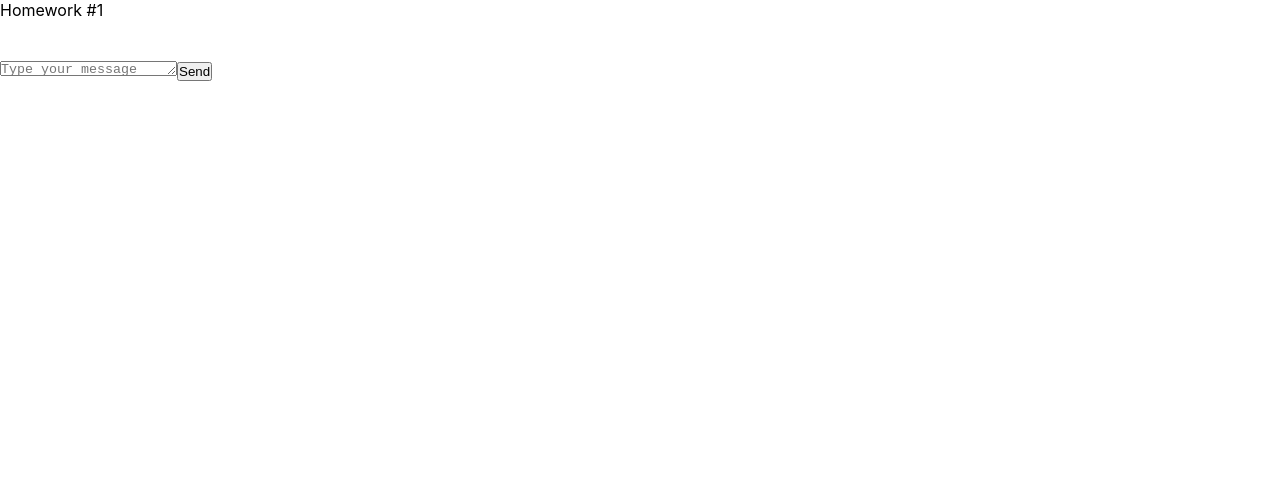
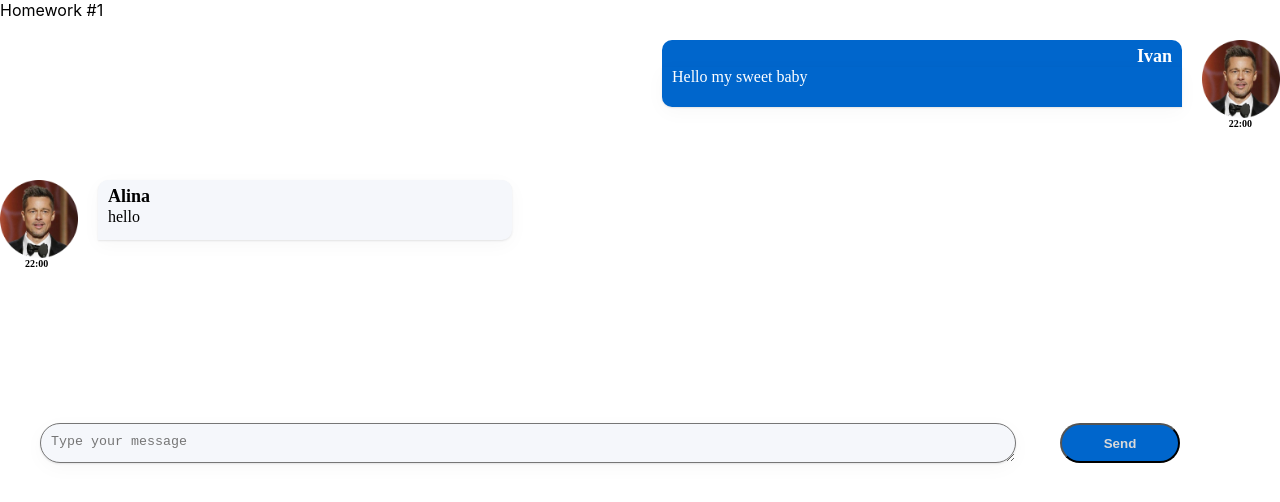
Before and after one commit to Ivan-Gusev-1993/hw-level-tuesday, a React (Create React App) app: page / in a window 1280 px wide. Shown: the top 502 px of the page. Built offline with nearby package versions, Linux system fonts and the light colour scheme.

Commit message:
second commit

```diff
--- a/package.json
+++ b/package.json
@@ -32,7 +32,7 @@
     "build": "react-scripts build",
     "test": "react-scripts test",
     "eject": "react-scripts eject",
-    "predeploy": "npm run build",
+    "predeploy": "yarn run build",
     "deploy": "gh-pages -d build"
   },
   "eslintConfig": {
--- a/src/s2-homeworks/hw01/HW1.tsx
+++ b/src/s2-homeworks/hw01/HW1.tsx
@@ -13,18 +13,31 @@
 * 5 - сделать стили в соответствии с дизайном
 * */
 
-// нужно создать правильный тип вместо any
-export type MessageType = any
+export type MessageUserType = {
+    text: string
+    time: string
+}
+
+export type UserType = {
+    avatar: string
+    name: string
+}
+
+export type MessageType = {
+    id: number
+    user: UserType
+    message: MessageUserType
+}
 
 // структуру объекта не менять
 export const message0: MessageType = {
     id: 0,
     user: {
         avatar: avatar, // можно менять
-        name: 'Some Name',  // можно менять
+        name: 'Ivan',  // можно менять
     },
     message: {
-        text: 'some textsome textsome textsome textsome textsome textsome text', // можно менять
+        text: 'Hello my sweet baby', // можно менять
         time: '22:00', // можно менять
     },
 }
@@ -32,10 +45,10 @@
     id: 100,
     user: {
         avatar: avatar, // можно менять
-        name: 'Friend Name', // можно менять
+        name: 'Alina', // можно менять
     },
     message: {
-        text: 'зеркальное сообщение для тренировки css', // можно менять
+        text: 'hello', // можно менять
         time: '22:00', // можно менять
     },
 }
--- a/src/s2-homeworks/hw01/friend-message/FriendMessage.module.css
+++ b/src/s2-homeworks/hw01/friend-message/FriendMessage.module.css
@@ -1,17 +1,26 @@
 .friendMessage {
-
+    display: flex;
+    flex-direction: column;
 }
 
 .friendImageAndText {
-
+    display: flex;
+    justify-content: flex-start;
 }
 
 .friendImageAndText img {
-
+    display: flex;
+    width: 78px;
+    height: 78px;
 }
 
 .friendText {
-
+    background: #F5F7FB;
+    box-shadow: 0px 5px 20px rgba(29, 33, 38, 0.03), 0px 1px 2px rgba(29, 33, 38, 0.1);
+    width: 414px;
+    height: 60px;
+    margin-left: 20px;
+    border-radius: 10px 10px 10px 0px;
 }
 
 .friendText:after {
@@ -19,13 +28,29 @@
 }
 
 .friendName {
-
+    font-family: 'Montserrat', 'sans-serif';
+    font-style: normal;
+    font-weight: 600;
+    font-size: 18px;
+    line-height: 22px;
+    padding: 5px 0px 0px 10px;
 }
 
 .friendMessageText {
-
+    font-family: 'Montserrat', 'sans-serif';
+    font-style: normal;
+    font-weight: 400;
+    font-size: 16px;
+    line-height: 20px;
+    padding-left: 10px;
 }
 
 .friendTime {
-
+    font-family: 'Montserrat','sans-serif';
+    font-style: normal;
+    font-weight: 600;
+    font-size: 10px;
+    line-height: 12px;
+    margin-left: 25px;
+    margin-bottom: 80px;
 }
--- a/src/s2-homeworks/hw01/friend-message/FriendMessage.tsx
+++ b/src/s2-homeworks/hw01/friend-message/FriendMessage.tsx
@@ -1,8 +1,12 @@
 import React from 'react'
 import s from './FriendMessage.module.css'
+import {MessageType} from "../HW1";
 
-// создать тип вместо any и отобразить приходящие данные
-const FriendMessage = (props: any) => {
+type FriendMessagePropsType = {
+    message: MessageType
+}
+
+const FriendMessage = (props: FriendMessagePropsType) => {
     return (
         <div
             id={'hw1-friend-message-' + props.message.id}
@@ -11,7 +15,7 @@
             <div className={s.friendImageAndText}>
                 <img
                     id={'hw1-friend-avatar-' + props.message.id}
-                    // создаёт студент
+                    src={props.message.user.avatar}
 
                     //
                 />
@@ -20,7 +24,7 @@
                         id={'hw1-friend-name-' + props.message.id}
                         className={s.friendName}
                     >
-                        {/*создаёт студент*/}
+                        {props.message.user.name}
 
                         {/**/}
                     </div>
@@ -28,7 +32,7 @@
                         id={'hw1-friend-text-' + props.message.id}
                         className={s.friendMessageText}
                     >
-                        {/*создаёт студент*/}
+                        {props.message.message.text}
 
                         {/**/}
                     </pre>
@@ -38,7 +42,7 @@
                 id={'hw1-friend-time-' + props.message.id}
                 className={s.friendTime}
             >
-                {/*создаёт студент*/}
+                {props.message.message.time}
 
                 {/**/}
             </div>
--- a/src/s2-homeworks/hw01/message-sender/MessageSender.module.css
+++ b/src/s2-homeworks/hw01/message-sender/MessageSender.module.css
@@ -1,18 +1,33 @@
 .sendForm {
-
+    display: flex;
+    align-items: center;
+    gap: 44px;
+    max-width: 1200px;
+    margin: 73px auto;
 }
 
 .textarea {
-
+    background: #F5F7FB;
+    box-shadow: 0px 5px 20px rgba(29, 33, 38, 0.03), 0px 1px 2px rgba(29, 33, 38, 0.1);
+    border-radius: 20px;
+    width: 976px;
+    min-height: 40px;
+    padding: 10px;
 }
 
 .button {
-
+    background: #0066CC;
+    border-radius: 20px;
+    width: 120px;
+    height: 40px;
+    color: #D9D9D9;
+    font-weight: bold;
 }
 
 .button:hover {
+    background-color: cornflowerblue;
+}
 
+.button:active {
+    background-color: deeppink;
 }
-.button:active {
-
-}
--- a/src/s2-homeworks/hw01/message/Message.module.css
+++ b/src/s2-homeworks/hw01/message/Message.module.css
@@ -1,17 +1,24 @@
 .message {
-
+    display: flex;
+    justify-content: flex-end;
+    flex-direction: column;
 }
 
 .imageAndText {
-
+    display: flex;
+    flex-direction: row-reverse;
+    padding-top: 20px;
 }
 
 .imageAndText img {
-
+    display: flex;
+    width: 78px;
+    height: 78px;
 }
 
 .text {
-
+    color: #FFFFFF;
+    border-radius: 10px 10px 10px 0px;
 }
 
 .text:after {
@@ -19,13 +26,43 @@
 }
 
 .name {
-
+    display: flex;
+    justify-content: end;
+    font-family: 'Montserrat', 'sans-serif';
+    font-style: normal;
+    font-weight: 600;
+    font-size: 18px;
+    line-height: 22px;
+    padding: 5px 10px 0px 0px;
+    margin-right: 20px;
+    background-color: #0066CC;
+    border-radius: 10px 10px 0px 0px;
 }
 
 .messageText {
-
+    font-family: 'Montserrat', 'sans-serif';
+    font-style: normal;
+    font-weight: 400;
+    font-size: 16px;
+    line-height: 20px;
+    width: 520px;
+    height: 40px;
+    padding-left: 10px;
+    margin-right: 20px;
+    border-radius: 0px 0px 0px 10px;
+    background: #0066CC;
+    box-shadow: 0px 5px 20px rgba(29, 33, 38, 0.03), 0px 1px 2px rgba(29, 33, 38, 0.1);
 }
 
 .time {
-
+    display: flex;
+    justify-content: end;
+    padding-right: 28px;
+    font-family: 'Montserrat', 'sans-serif';
+    font-style: normal;
+    font-weight: 600;
+    font-size: 10px;
+    line-height: 12px;
+    padding-top: 0px;
+    padding-bottom: 50px;
 }
--- a/src/s2-homeworks/hw01/message/Message.tsx
+++ b/src/s2-homeworks/hw01/message/Message.tsx
@@ -1,10 +1,11 @@
 import React from 'react'
 import s from './Message.module.css'
+import {MessageType} from "../HW1";
 
-// нужно создать правильный тип вместо any
-export type MessagePropsType = any
+export type MessagePropsType = {
+    message: MessageType
+}
 
-// нужно отобразить приходящие данные
 const Message = (props: MessagePropsType) => {
     return (
         <div id={'hw1-message-' + props.message.id} className={s.message}>
@@ -12,24 +13,23 @@
                 <img
                     id={'hw1-avatar-' + props.message.id}
                     // создаёт студент
-
-                    //
+                    src={props.message.user.avatar}
                 />
                 <div className={s.text}>
                     <div id={'hw1-name-' + props.message.id} className={s.name}>
-                        {/*создаёт студент*/}
+                        {props.message.user.name}
 
                         {/**/}
                     </div>
                     <pre id={'hw1-text-' + props.message.id} className={s.messageText}>
-                        {/*создаёт студент*/}
+                        {props.message.message.text}
 
                         {/**/}
                     </pre>
                 </div>
             </div>
             <div id={'hw1-time-' + props.message.id} className={s.time}>
-                {/*создаёт студент*/}
+                {props.message.message.time}
 
                 {/**/}
             </div>
```
